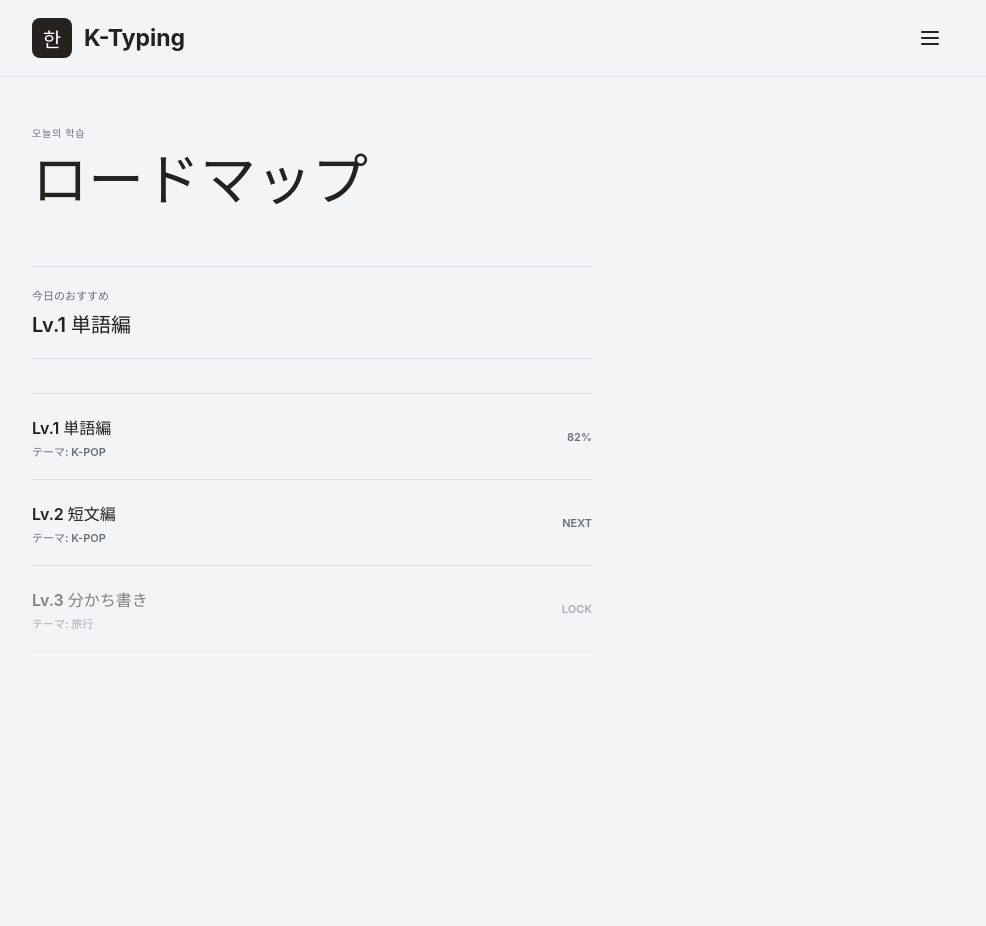
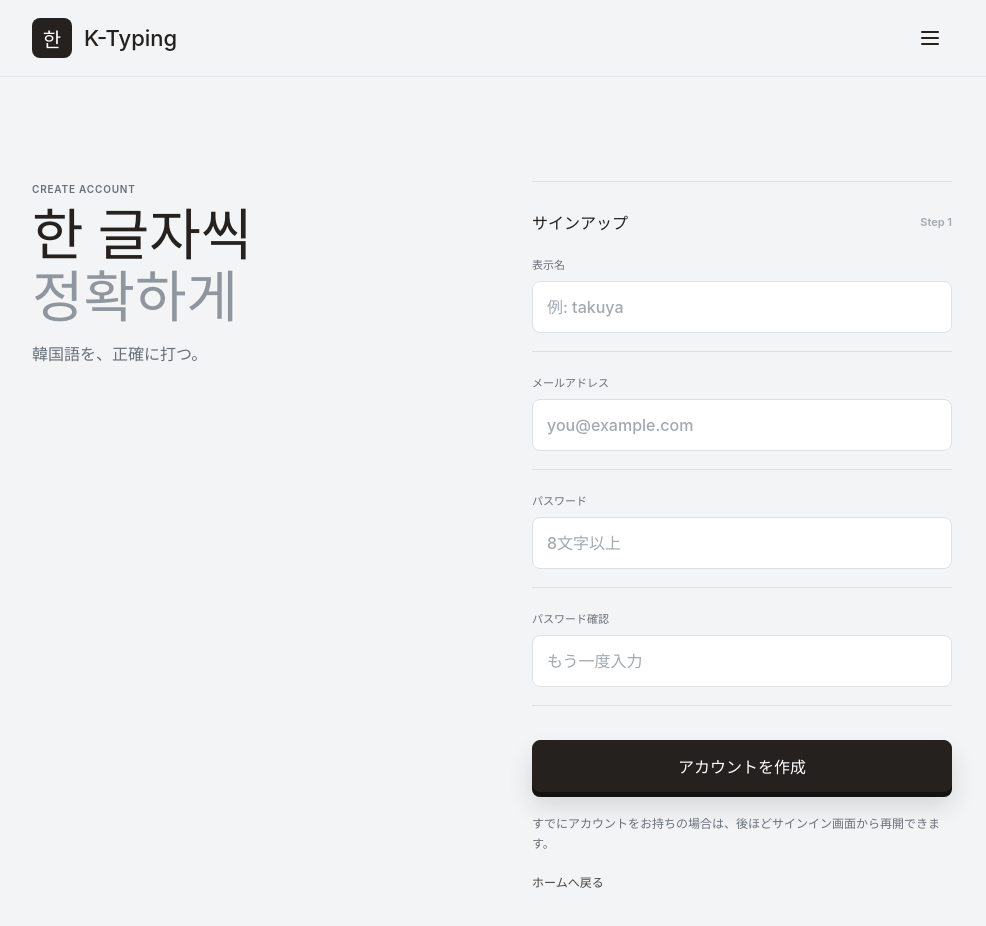
Before and after one commit to okuda1506/K-Typing, a React (Vite) app in the folder frontend/: page /signup in a window 1280 px wide. Before the commit this address led to /. Shown: the top 926 px of the page, without its empty margins (148-1134 px from the left). Before the commit the page ends 801 px from the top, so only its background shows below. Built offline with nearby package versions, Linux system fonts and the light colour scheme.

Commit message:
sainninn 画面の実装

```diff
--- a/frontend/src/App.tsx
+++ b/frontend/src/App.tsx
@@ -1,5 +1,6 @@
 import { Navigate, Route, Routes } from 'react-router-dom'
 import { AppLayout } from './components/layout/AppLayout'
+import { SignUpPage } from './features/auth/SignUpPage'
 import { HomePage } from './features/home/HomePage'
 import { OnboardingPage } from './features/onboarding/OnboardingPage'
 import { ResultPage } from './features/result/ResultPage'
@@ -10,6 +11,7 @@ function App() {
     <AppLayout>
       <Routes>
         <Route path="/" element={<HomePage />} />
+        <Route path="/signup" element={<SignUpPage />} />
         <Route path="/onboarding" element={<OnboardingPage />} />
         <Route path="/lessons/:lessonId/typing" element={<TypingPage />} />
         <Route path="/sessions/:sessionId/result" element={<ResultPage />} />
--- a/frontend/src/components/layout/AppLayout.tsx
+++ b/frontend/src/components/layout/AppLayout.tsx
@@ -87,12 +87,16 @@ export function AppLayout({ children }: AppLayoutProps) {
                 <span>01</span>
                 <strong>Home</strong>
               </Link>
+              <Link to="/signup" onClick={() => setIsMenuOpen(false)}>
+                <span>02</span>
+                <strong>Sign up</strong>
+              </Link>
               <Link to="/lessons/lesson-1/typing" onClick={() => setIsMenuOpen(false)}>
-                <span>02</span>
+                <span>03</span>
                 <strong>Typing</strong>
               </Link>
               <Link to="/sessions/mock-session/result" onClick={() => setIsMenuOpen(false)}>
-                <span>03</span>
+                <span>04</span>
                 <strong>Result</strong>
               </Link>
             </nav>
--- /dev/null
+++ b/frontend/src/features/auth/SignUpPage.tsx
@@ -0,0 +1,153 @@
+import { useState } from 'react'
+import type { FormEvent } from 'react'
+import { Link, useNavigate } from 'react-router-dom'
+
+type SignUpForm = {
+  displayName: string
+  email: string
+  password: string
+  passwordConfirmation: string
+}
+
+const initialForm: SignUpForm = {
+  displayName: '',
+  email: '',
+  password: '',
+  passwordConfirmation: '',
+}
+
+export function SignUpPage() {
+  const navigate = useNavigate()
+  const [form, setForm] = useState(initialForm)
+  const [errorMessage, setErrorMessage] = useState('')
+
+  function updateField(field: keyof SignUpForm, value: string) {
+    setForm((current) => ({
+      ...current,
+      [field]: value,
+    }))
+
+    if (errorMessage) {
+      setErrorMessage('')
+    }
+  }
+
+  function validateForm() {
+    if (!form.displayName.trim()) {
+      return '表示名を入力してください'
+    }
+
+    if (!/^[^\s@]+@[^\s@]+\.[^\s@]+$/.test(form.email)) {
+      return 'メールアドレスの形式を確認してください'
+    }
+
+    if (form.password.length < 8) {
+      return 'パスワードは8文字以上で入力してください'
+    }
+
+    if (form.password !== form.passwordConfirmation) {
+      return '確認用パスワードが一致していません'
+    }
+
+    return ''
+  }
+
+  function handleSubmit(event: FormEvent<HTMLFormElement>) {
+    event.preventDefault()
+
+    const validationMessage = validateForm()
+
+    if (validationMessage) {
+      setErrorMessage(validationMessage)
+      return
+    }
+
+    navigate('/onboarding')
+  }
+
+  return (
+    <section className="page-card signup-page">
+      <div className="auth-layout">
+        <header className="page-header auth-copy" data-reveal>
+          <p className="eyebrow">Create account</p>
+          <h1 className="auth-title">
+            <span>한 글자씩</span>
+            <span>정확하게</span>
+          </h1>
+          <p>韓国語を、正確に打つ。</p>
+        </header>
+
+        <form className="auth-form reveal-delay-1" onSubmit={handleSubmit} data-reveal>
+          <div className="section-title">
+            <h2>サインアップ</h2>
+            <span>Step 1</span>
+          </div>
+
+          <label className="field auth-field">
+            <span>表示名</span>
+            <input
+              value={form.displayName}
+              onChange={(event) => updateField('displayName', event.target.value)}
+              type="text"
+              autoComplete="nickname"
+              placeholder="例: takuya"
+            />
+          </label>
+
+          <label className="field auth-field">
+            <span>メールアドレス</span>
+            <input
+              value={form.email}
+              onChange={(event) => updateField('email', event.target.value)}
+              type="email"
+              autoComplete="email"
+              placeholder="you@example.com"
+            />
+          </label>
+
+          <label className="field auth-field">
+            <span>パスワード</span>
+            <input
+              value={form.password}
+              onChange={(event) => updateField('password', event.target.value)}
+              type="password"
+              autoComplete="new-password"
+              placeholder="8文字以上"
+            />
+          </label>
+
+          <label className="field auth-field">
+            <span>パスワード確認</span>
+            <input
+              value={form.passwordConfirmation}
+              onChange={(event) =>
+                updateField('passwordConfirmation', event.target.value)
+              }
+              type="password"
+              autoComplete="new-password"
+              placeholder="もう一度入力"
+            />
+          </label>
+
+          {errorMessage ? (
+            <p className="form-message" role="alert">
+              {errorMessage}
+            </p>
+          ) : null}
+
+          <button type="submit" className="primary-button auth-submit">
+            アカウントを作成
+          </button>
+
+          <p className="auth-footnote">
+            すでにアカウントをお持ちの場合は、後ほどサインイン画面から再開できます。
+          </p>
+
+          <Link to="/" className="auth-back-link">
+            ホームへ戻る
+          </Link>
+        </form>
+      </div>
+    </section>
+  )
+}
--- a/frontend/src/index.css
+++ b/frontend/src/index.css
@@ -117,9 +117,9 @@ a {
 .brand strong {
   display: block;
   margin-top: 0;
-  font-family: 'Avenir Next', 'SF Pro Display', 'Helvetica Neue', Arial, sans-serif;
-  font-size: 23px;
-  font-weight: 700;
+  font-family: 'Inter', 'Avenir Next', 'SF Pro Text', 'Helvetica Neue', Arial, sans-serif;
+  font-size: 22px;
+  font-weight: 500;
   line-height: 1;
 }
 
@@ -285,6 +285,10 @@ a {
 
 .menu-nav a:nth-child(3) {
   animation-delay: 320ms;
+}
+
+.menu-nav a:nth-child(4) {
+  animation-delay: 400ms;
 }
 
 .menu-nav a span {
@@ -512,6 +516,85 @@ a {
 
 .field input:focus {
   border-color: var(--black-muted);
+}
+
+.signup-page {
+  width: min(100%, 920px);
+}
+
+.auth-layout {
+  display: grid;
+  grid-template-columns: minmax(0, 1fr) minmax(320px, 420px);
+  align-items: start;
+  gap: 72px;
+  width: 100%;
+}
+
+.auth-copy {
+  margin-top: 58px;
+}
+
+.auth-title {
+  display: grid;
+  gap: 2px;
+}
+
+.auth-title span {
+  display: block;
+}
+
+.auth-title span:nth-child(2) {
+  color: #8f969d;
+}
+
+.auth-form {
+  width: 100%;
+  margin-top: 56px;
+  padding: 28px 0 0;
+  border-top: 1px solid var(--line);
+}
+
+.auth-field {
+  width: 100%;
+  margin-top: 22px;
+}
+
+.auth-field input::placeholder {
+  color: var(--quiet);
+}
+
+.form-message {
+  margin: 18px 0 0;
+  color: var(--warning);
+  font-size: 13px;
+  font-weight: 600;
+  line-height: 1.6;
+}
+
+.auth-submit {
+  width: 100%;
+  margin-top: 30px;
+}
+
+.auth-footnote {
+  margin: 22px 0 0;
+  color: var(--muted);
+  font-size: 12px;
+  font-weight: 500;
+  line-height: 1.7;
+}
+
+.auth-back-link {
+  display: inline-flex;
+  margin-top: 18px;
+  color: var(--black-muted);
+  font-size: 12px;
+  font-weight: 600;
+  text-decoration: none;
+}
+
+.auth-back-link:hover {
+  text-decoration: underline;
 }
 
 .primary-button {
@@ -1242,6 +1325,22 @@ a {
   .result-page {
     padding: 0;
   }
+
+  .auth-layout {
+    grid-template-columns: 1fr;
+    gap: 8px;
+  }
+
+  .auth-copy,
+  .auth-form {
+    margin-top: 32px;
+  }
+
+  .auth-copy {
+    display: grid;
+    justify-items: center;
+    text-align: center;
+  }
 }
 
 @media (max-width: 480px) {
```
